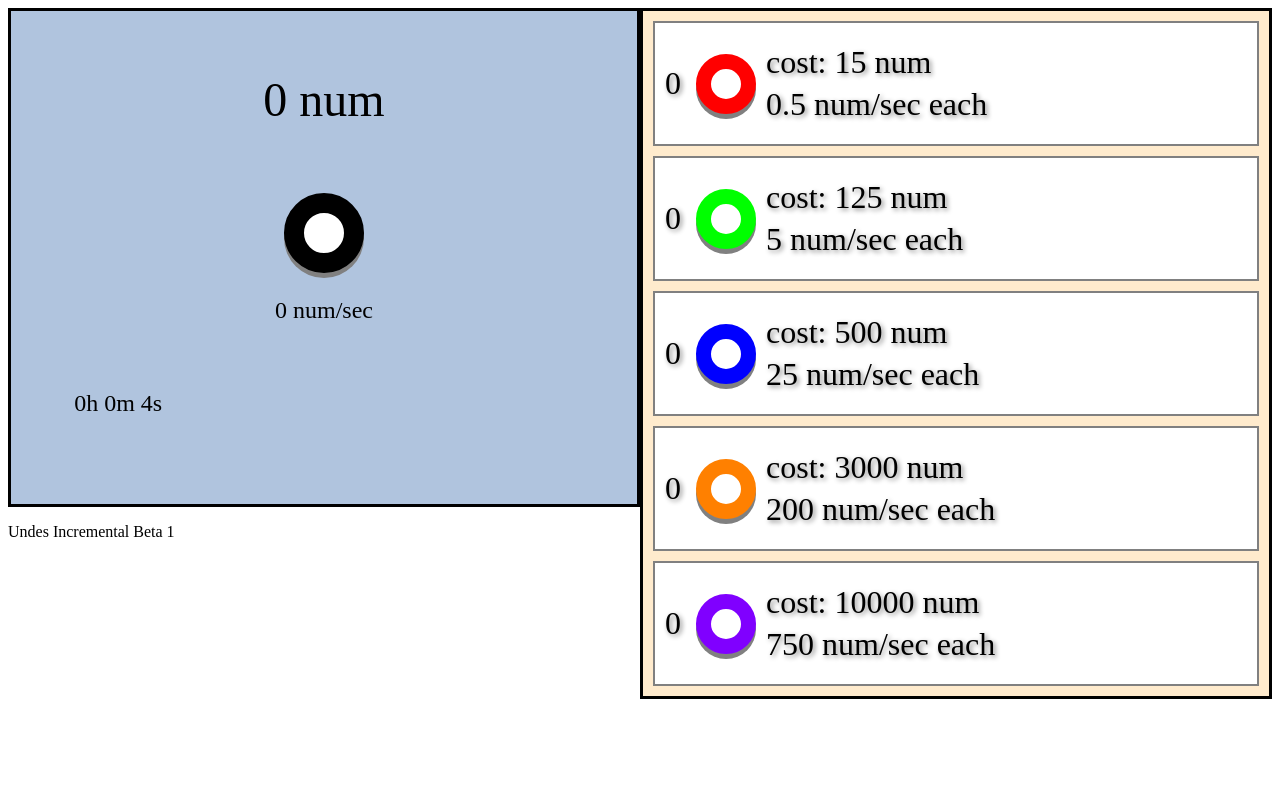
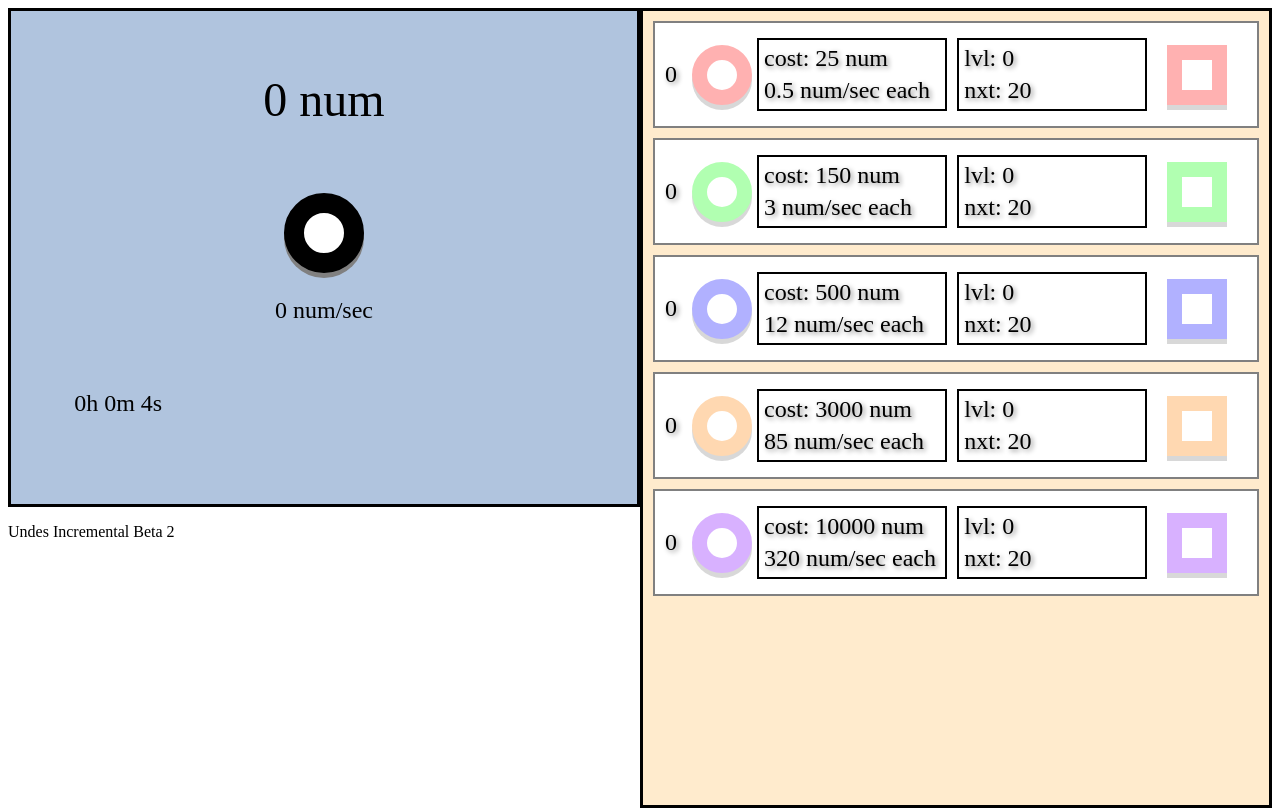
Before and after one commit to three-halves/undes_incremental, a plain HTML site: page index.html in a window 1280 px wide. Drawn offline with Linux system fonts and the light colour scheme.

Commit message:
Add files via upload

```diff
--- a/index.html
+++ b/index.html
@@ -21,7 +21,7 @@
 
     </div>
     <div id = "bldgPannel"></div>
-    <p id="about">Undes Incremental Beta 1</p>
+    <p id="about">Undes Incremental Beta 2</p>
 
 <script src="script.js"></script>
 </body>
--- a/script.js
+++ b/script.js
@@ -10,9 +10,14 @@ let hour = 0
 let bldgTotal = 5
 let bldgCol = ['rgb(255,0,0)', 'rgb(0,255,0)', 'rgb(0,0,255)', 'rgb(255,128,0)', 'rgb(128,0,255)'];
 let bldgPannel = document.getElementById("bldgPannel");
-let bldgCost = [15,125,500,3000,10000];
-let bldgProduction = [0.5,5,25,200,750]
-let bldgOwned = [0,0,0,0,0,0,0,0,0,0,0,0,0] // lol
+let bldgCost = [25,150,500,3000,10000];
+let bldgOGCost = [... bldgCost];
+let bldgProduction = [0.5,3,12,85,320];
+let bldgLvl = [0,0,0,0,0]
+let bldgNxt = [20,20,20,20,20]
+let bldgOwned = [0,0,0,0,0,0,0,0,0,0,0,0,0]; // lol
+let bldgs = [];
+let bldgsLvl = [];
 
 document.getElementById('numDisp').innerHTML = num + " " + currencyName;
 
@@ -22,16 +27,24 @@ function handleBigClick(){
 }
 
 function handleBldgClick(i){
-    console.log("Invoked" + i);
     if (num >= bldgCost[i]){
         bldgOwned[i] += 1;
         num -= bldgCost[i];
         console.log(bldgOwned);
-        document.getElementById("bldgLabel"+i).innerHTML = bldgOwned[i];
         bldgCost[i] = Math.round(bldgCost[i]*1.1)
-        document.getElementById("bldgCost"+i).innerHTML = "cost: " + bldgCost[i] + " "+ currencyName;
     }
     console.log(bldgOwned);
+}
+
+function handleBldgLvlClick(i){
+    console.log('again invoke');
+    if (bldgOwned[i] >= bldgNxt[i]){
+        bldgOwned[i] = 0;
+        bldgLvl[i]++;
+        bldgNxt[i] *= 2;
+        bldgCost[i] = bldgOGCost[i];
+        bldgProduction[i] *= 2;
+    }
 }
 
 function initBldg(){
@@ -50,22 +63,55 @@ function initBldg(){
         let newB = document.createElement("button");
         newB.className = "bldgButton";
         newB.onclick = function(){handleBldgClick(i);};
-
+        bldgs.push(newB);
         console.log(newB.onclick);
         newB.style.borderColor = bldgCol[i];
         newDiv.appendChild(newB);
+
         let newInfoContainer = document.createElement("div");
         newInfoContainer.className = "bldgIC";
         newDiv.appendChild(newInfoContainer);
+
+        // let newLvlContainer = document.createElement("div");
+        // newInfoContainer.className = "bldgIC";
+        // newDiv.appendChild(newLvlContainer);
+
         let newID = document.createElement("div");
         newID.innerHTML = "cost: " +bldgCost[i]+" "+ currencyName;
         newID.id = "bldgCost"+i;
         newID.className = "bldgInfo";
         newInfoContainer.appendChild(newID)
+
         let newID2 = document.createElement("div");
         newID2.innerHTML = bldgProduction[i]+" " + currencyName +"/sec each";
         newID2.className = "bldgInfo";
+        newID2.id = 'prod'+i;
         newInfoContainer.appendChild(newID2);
+
+        let newInfoContainer2 = document.createElement("div");
+        newInfoContainer2.className = "bldgIC";
+        newDiv.appendChild(newInfoContainer2);
+
+        let newID3 = document.createElement("div");
+        newID3.innerHTML = "lvl: " + bldgLvl[i];
+        newID3.className = "bldgInfo";
+        newID3.id = 'lvl'+i;
+        newInfoContainer2.appendChild(newID3);
+
+        let newID4 = document.createElement("div");
+        newID4.innerHTML = "nxt: " + bldgNxt[i];
+        newID4.className = "bldgInfo";
+        newID4.id = 'nxt'+i;
+        newInfoContainer2.appendChild(newID4);
+
+        let newlvlB = document.createElement("button");
+        newlvlB.className = "bldgButton";
+        newlvlB.onclick = function(){handleBldgLvlClick(i);};
+        bldgsLvl.push(newlvlB);
+        console.log(newlvlB.onclick);
+        newlvlB.style.borderColor = bldgCol[i];
+        newlvlB.style.borderRadius = "0px";
+        newDiv.appendChild(newlvlB);
     }
 }
 
@@ -81,6 +127,34 @@ function getProdSec(){
     return sum
 }
 
+function updateButtons(){
+    for (let i = 0; i < bldgTotal; i++){
+        if (bldgCost[i] > num){
+            bldgs[i].className = "disabled";
+        }
+        else{
+            bldgs[i].className = "bldgButton";
+        }
+
+        if (bldgOwned[i] < bldgNxt[i]){
+            bldgsLvl[i].className = "disabled";
+        }
+        else{
+            bldgsLvl[i].className = "bldgButton";
+        }
+    }
+    // update lables
+    for (let i = 0; i < bldgTotal; i++){
+        document.getElementById("bldgLabel"+i).innerHTML = bldgOwned[i];
+        document.getElementById("bldgCost"+i).innerHTML = "cost: " + bldgCost[i] + " "+ currencyName;
+        document.getElementById("lvl"+i).innerHTML = "lvl: " + bldgLvl[i];
+        document.getElementById("nxt"+i).innerHTML = "nxt: " + bldgNxt[i];
+        document.getElementById('prod'+i).innerHTML = bldgProduction[i]+" " + currencyName +"/sec each";
+    }
+
+
+}
+
 function doTick(){
     let dt = tickSpeed/1000
     s += dt;
@@ -89,7 +163,7 @@ function doTick(){
     document.getElementById("numDisp").innerHTML = Math.round(num) + " "+ currencyName;
     document.getElementById('timer').innerHTML = Math.floor(hour) + 'h ' + Math.floor(min%60)+ 'm ' + Math.floor(s%60) + "s"
     let sum = getProdSec();
-    console.log(sum)
     document.getElementById("production").innerHTML = sum + " " + currencyName +"/sec"
     num += sum*dt;
+    updateButtons()
 }
--- a/style.css
+++ b/style.css
@@ -15,9 +15,11 @@
     background-color:blanchedalmond;
     border: 3px solid black;
     box-sizing: border-box;
+    /* display: inline-block; */
     width:50%;
-    height:100%;
+    height:100vh;
     float:right;
+    overflow-y:scroll;
 }
 
 #big{
@@ -59,12 +61,13 @@
     background-color:white;
     box-sizing:border-box;
     border: 2px solid gray;
+    height:auto;
     margin:10px;
     padding:10px;
-    font-size: 2em;
+    font-size: 1.5em;
     text-align: left;
     text-shadow: 2px 2px 5px gray;
-
+    overflow-x: scroll;
 }
 
 .bldgButton{
@@ -78,7 +81,7 @@
     text-align: center;
     box-shadow: 0px 5px gray;
     cursor: pointer;
-    display:inline;
+    display:inline-block;
     vertical-align: middle;
 }
 .bldgButton:hover{
@@ -88,6 +91,23 @@
     background-color: lightgray;
     box-shadow: none;
     transform:translateY(5px);
+}
+
+.disabled{
+    border: 15px solid black;
+    border-radius: 100%;
+    padding: 15px;
+    font-size: 2em;
+    background-color:white;
+    margin:auto;
+    margin-left: 15px;
+    text-align: center;
+    box-shadow: 0px 5px gray;
+    cursor: pointer;
+    display:inline;
+    vertical-align: middle;
+    opacity: 0.3;
+    cursor:not-allowed;
 }
 
 .amtLabel{
@@ -100,7 +120,7 @@
 .bldgInfo{
     display:block;
     margin:5px;
-    width:70%;
+    width:auto;
     /* background-color: lightgray;
     border: 2px solid gray; */
 }
@@ -108,10 +128,11 @@
 .bldgIC{
     display: inline-block;
     border: 2px none black;
-    box-sizing:border-box;
     vertical-align: middle;
     margin:5px;
-    width:80%;
+    width: 32%;
+    text-align: left;
+    border: 2px solid black;
 
 }
 
```
